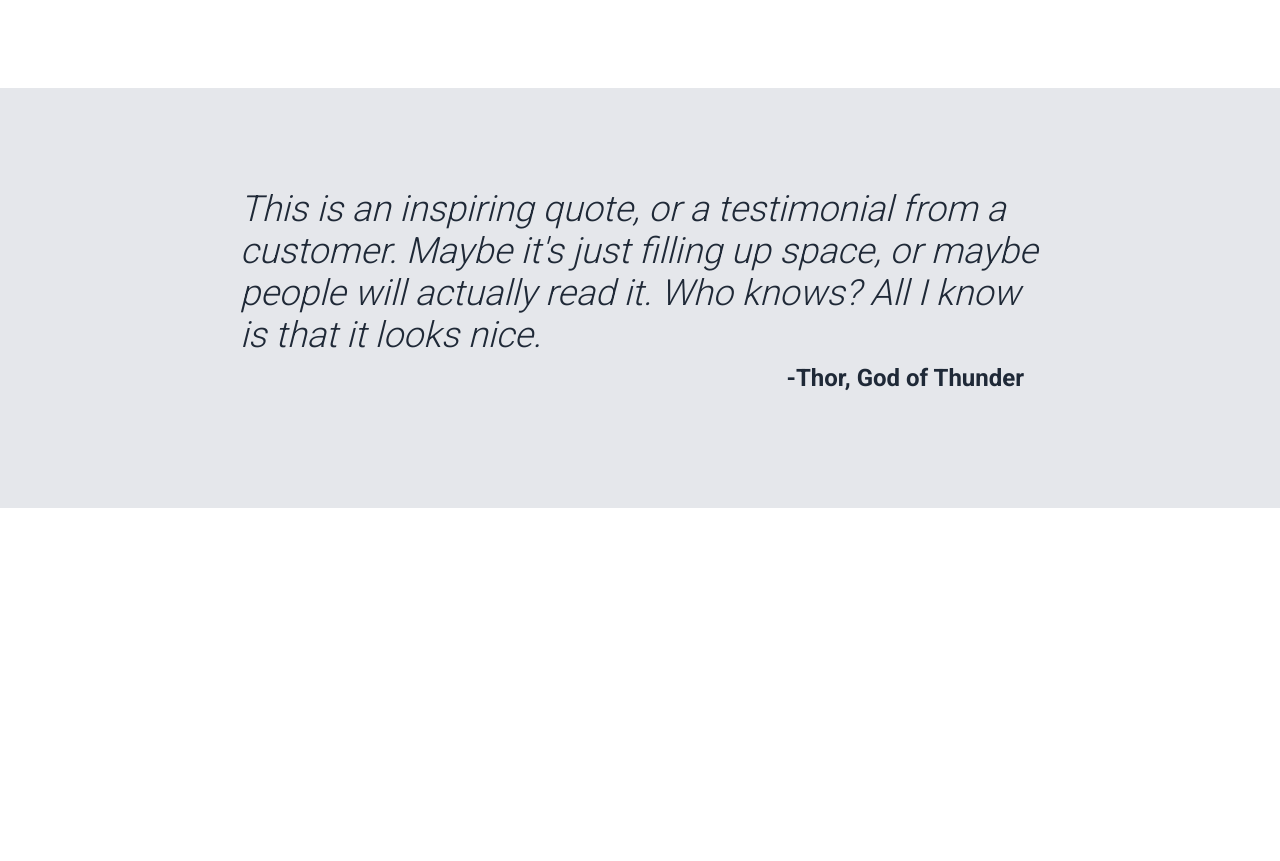
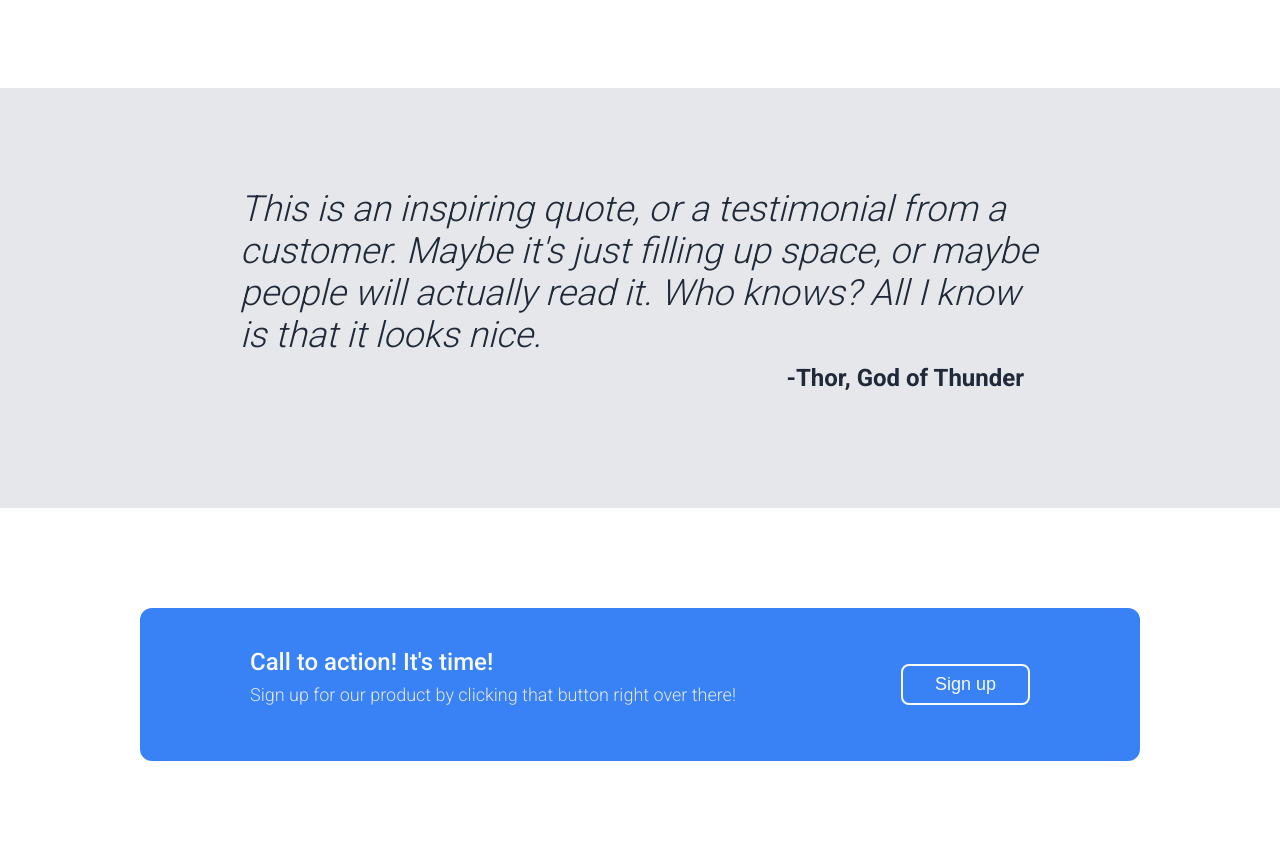
Before and after one commit to johngrassey/landing-page, a plain HTML site: page index.html in a window 1280 px wide. Shown: the part 930-1791 px from the top of the page. Before the commit the page ends 1438 px from the top, so only its background shows below. Drawn offline with Linux system fonts and the light colour scheme.

Commit message:
Add CTA Box and Styling
Call to action below the quote section. Styling to match the mock up.

```diff
--- a/index.html
+++ b/index.html
@@ -52,5 +52,14 @@
         <p class="quote">This is an inspiring quote, or a testimonial from a customer. Maybe it's just filling up space, or maybe people will actually read it. Who knows? All I know is that it looks nice.</p>
         <p class="author">-Thor, God of Thunder</p>
     </div>
+    <div class="calltoaction">
+        <div class="cta-block">
+            <div class="cta-description">
+                <h3>Call to action! It's time!</h3>
+                <p class="cta-text">Sign up for our product by clicking that button right over there!</p>
+            </div>
+            <button class="cta-button">Sign up</button>
+        </div>
+    </div>
 </body>
 </html>
--- a/style.css
+++ b/style.css
@@ -19,6 +19,7 @@ a, p {
     font-size: 18px;
     color: #E5E7EB;
     margin: 8px 0px 16px 0px;
+    font-weight: 300;
 }
 
 h1 {
@@ -34,6 +35,13 @@ h2 {
     margin: 0px;
     font-weight: 900;
     text-align: center;
+}
+
+h3 {
+    color: #F9FAF8;
+    margin: 0px;
+    font-size: 24px;
+    font-weight: 500;
 }
 
 button {
@@ -132,3 +140,29 @@ button {
     text-align: right;
     padding-right: 32px;
 }
+
+.calltoaction {
+    padding: 100px 0px;
+}
+
+.cta-block {
+    background-color: #3882F6;
+    max-width: 1000px;
+    padding: 40px 110px;
+    border-radius: 12px;
+    box-sizing: border-box;
+    margin: auto;
+    display: flex;
+    justify-content: space-between;
+    align-items: center;
+}
+
+.cta-text {
+    color: #E5E7EB;
+}
+
+.cta-button {
+    background-color: #3882F6;
+    color: #F9FAF8;
+    border: 2px solid #F9FAF8;
+}
```
